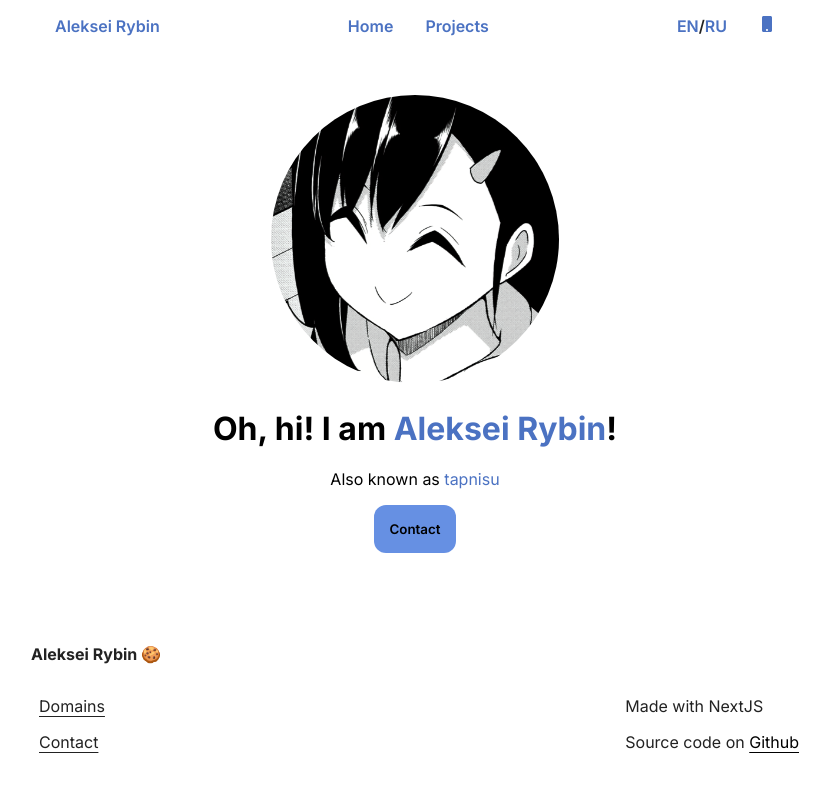
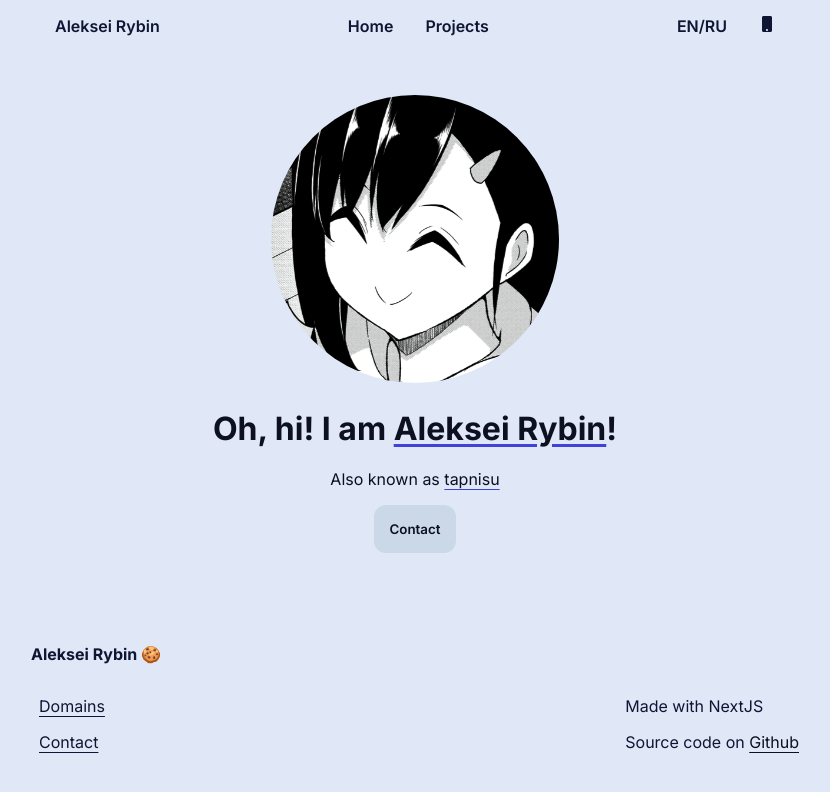
Before and after one commit to tapnisu/tapni.su, a Next.js app: page / in a window 1280 px wide. Shown: the top 792 px of the page, without its empty margins (225-1055 px from the left). Built offline with nearby package versions, Linux system fonts and the light colour scheme.

Commit message:
Changed design by a bit

```diff
--- a/components/navbar/navbar.module.css
+++ b/components/navbar/navbar.module.css
@@ -12,8 +12,6 @@
 
 .navbar {
   width: 768px;
-
-  color: var(--accent);
 
   font-weight: 600;
 
@@ -46,8 +44,9 @@
   padding-top: var(--gap-half);
   padding-bottom: var(--gap-half);
 
+  color: var(--text-secondary);
+
   text-decoration: none;
-  color: var(--accent);
   background: rgba(0, 0, 0, 0);
 
   transition-property: color, background-color, border-color,
@@ -61,7 +60,7 @@
 
   &:hover {
     color: var(--text-main);
-    background: var(--accent);
+    background: var(--third-bg);
   }
 }
 
@@ -84,12 +83,12 @@
   padding-bottom: var(--gap-half);
 
   > a {
-    color: var(--accent);
+    color: inherit;
 
     text-decoration: none;
 
     &:hover {
-      color: var(--accent-darker);
+      color: var(--accent);
     }
   }
 }
--- a/components/themeSwitch/themeSwitch.module.css
+++ b/components/themeSwitch/themeSwitch.module.css
@@ -1,7 +1,7 @@
 .themeSwitch {
   cursor: pointer;
 
-  color: var(--accent);
+  color: var(--text-secondary);
 
   padding-left: var(--gap);
   padding-right: var(--gap);
@@ -13,6 +13,6 @@
   transition-duration: 150ms;
 
   &:hover {
-    color: var(--accent-darker);
+    color: var(--accent);
   }
 }
--- a/pages/index.tsx
+++ b/pages/index.tsx
@@ -26,11 +26,10 @@ export default function HomePage() {
           priority
         />
         <h1>
-          {t.index.ohHiIam} <span className="color-accent">{t.name}</span>!
+          {t.index.ohHiIam} <u>{t.name}</u>!
         </h1>
         <p>
-          {t.index.alsoKnownAs}{" "}
-          <span className="color-accent">{t.username}</span>
+          {t.index.alsoKnownAs} <u>{t.username}</u>
         </p>
 
         <Link href="/contact" className="gap-half">
--- a/styles/globals.css
+++ b/styles/globals.css
@@ -8,29 +8,27 @@
   --blur-radius: 4px;
 
   /* Colors */
-  --text-main: #000;
-  --text-secondary: #222;
+  --text-main: #0c1021;
+  --text-secondary: #0f1634;
 
-  --accent: #4b72c2;
-  --accent-darker: #6690e3;
+  --accent: #3f43da;
 
-  --bg: #fff;
-  --bg-75: rgba(255, 255, 255, 0.5);
-  --secondary-bg: #eee;
+  --bg: #e0e7f7;
+  --bg-75: rgba(224, 231, 247, 0.5);
+  --secondary-bg: #cbd8e8;
+  --third-bg: #b0c1e8;
 
   --selection: #000;
 }
 
 [data-theme="dark"] {
-  --text-main: #fff;
-  --text-secondary: #aaa;
+  --text-main: #e0e7f7;
+  --text-secondary: #cbd8e8;
 
-  --accent: #6690e3;
-  --accent-darker: #4b72c2;
-
-  --bg: #000;
-  --bg-75: rgba(0, 0, 0, 0.5);
-  --secondary-bg: #272727;
+  --bg: #0c1021;
+  --bg-75: rgba(12, 16, 33, 0.5);
+  --secondary-bg: #0f1634;
+  --third-bg: #2d3579;
 
   --selection: #fff;
 }
@@ -49,7 +47,7 @@ button {
   font-family: inherit;
 
   color: var(--text-main);
-  background: var(--accent-darker);
+  background: var(--secondary-bg);
 
   font-weight: 600;
 
@@ -65,7 +63,7 @@ button {
 
   &:hover {
     cursor: pointer;
-    background: var(--accent);
+    background: var(--third-bg);
   }
 }
 
@@ -85,8 +83,9 @@ a {
   }
 }
 
-.color-accent {
-  color: var(--accent);
+u {
+  text-underline-offset: 4px;
+  text-decoration-color: var(--accent);
 }
 
 .container-center {
```
